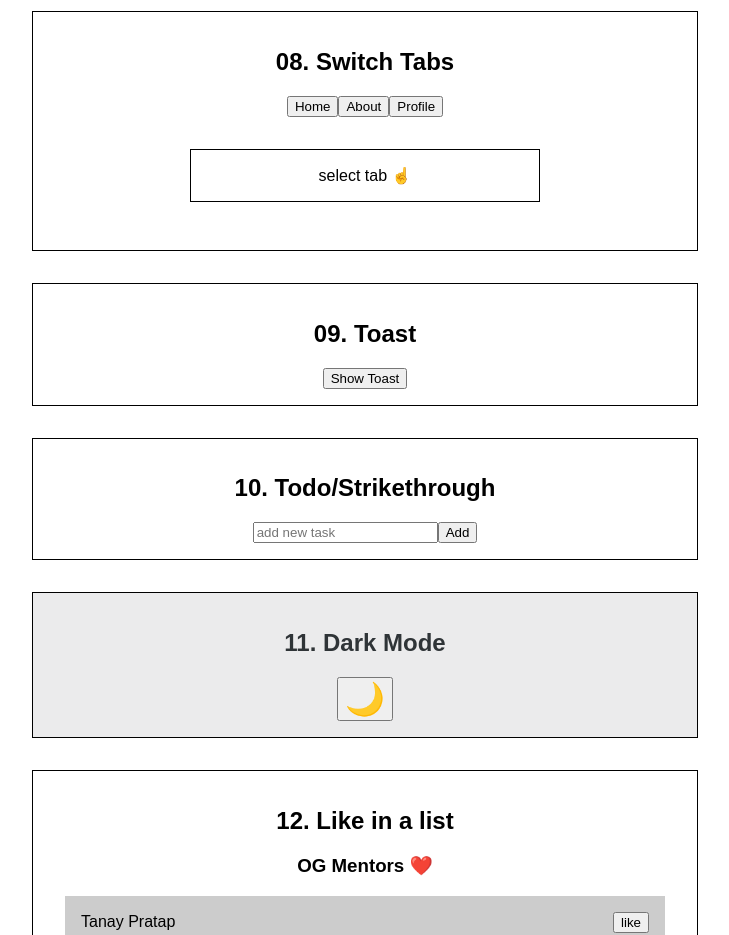
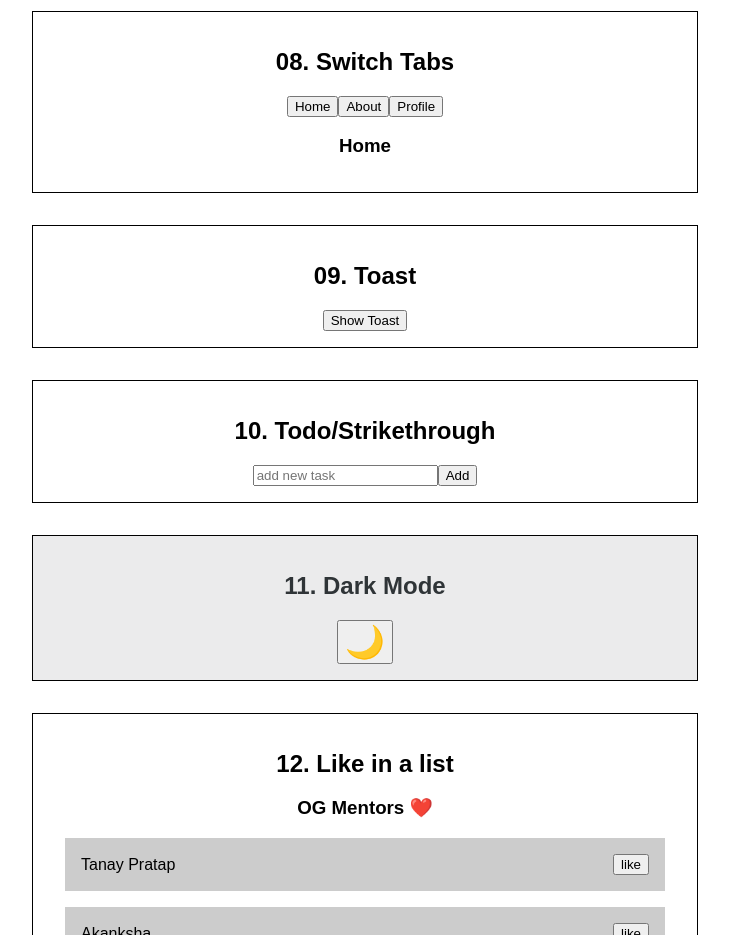
Before and after one commit to SK02K1/REACT-Playground, a React (Create React App) app: page / in a window 1280 px wide. Shown: the part 2020-2955 px from the top of the page, without its empty margins (275-1004 px from the left). Built offline with nearby package versions, Linux system fonts and the light colour scheme.

Commit message:
refactor: ques08 solution

```diff
--- a/src/components/SwitchTabs.jsx
+++ b/src/components/SwitchTabs.jsx
@@ -24,15 +24,36 @@ const Profile = () => {
   );
 };
 
+const NotFound = () => {
+  return (
+    <div>
+      <h3>Not Found</h3>
+    </div>
+  );
+};
+
+const switchTab = (route) => {
+  switch (route) {
+    case "/":
+      return <Home />;
+    case "/profile":
+      return <Profile />;
+    case "/about":
+      return <About />;
+    default:
+      return <NotFound />;
+  }
+};
+
 export const SwitchTabs = () => {
-  const [Component, setComponent] = useState(null);
+  const [route, setRoute] = useState("/");
   return (
     <div className="container">
       <h2>08. Switch Tabs</h2>
-      <button onClick={() => setComponent(Home)}>Home</button>
-      <button onClick={() => setComponent(About)}>About</button>
-      <button onClick={() => setComponent(Profile)}>Profile</button>
-      <div className="container">{Component ?? "select tab ☝"}</div>
+      <button onClick={() => setRoute("/")}>Home</button>
+      <button onClick={() => setRoute("/about")}>About</button>
+      <button onClick={() => setRoute("/profile")}>Profile</button>
+      <div>{switchTab(route)}</div>
     </div>
   );
 };
```
